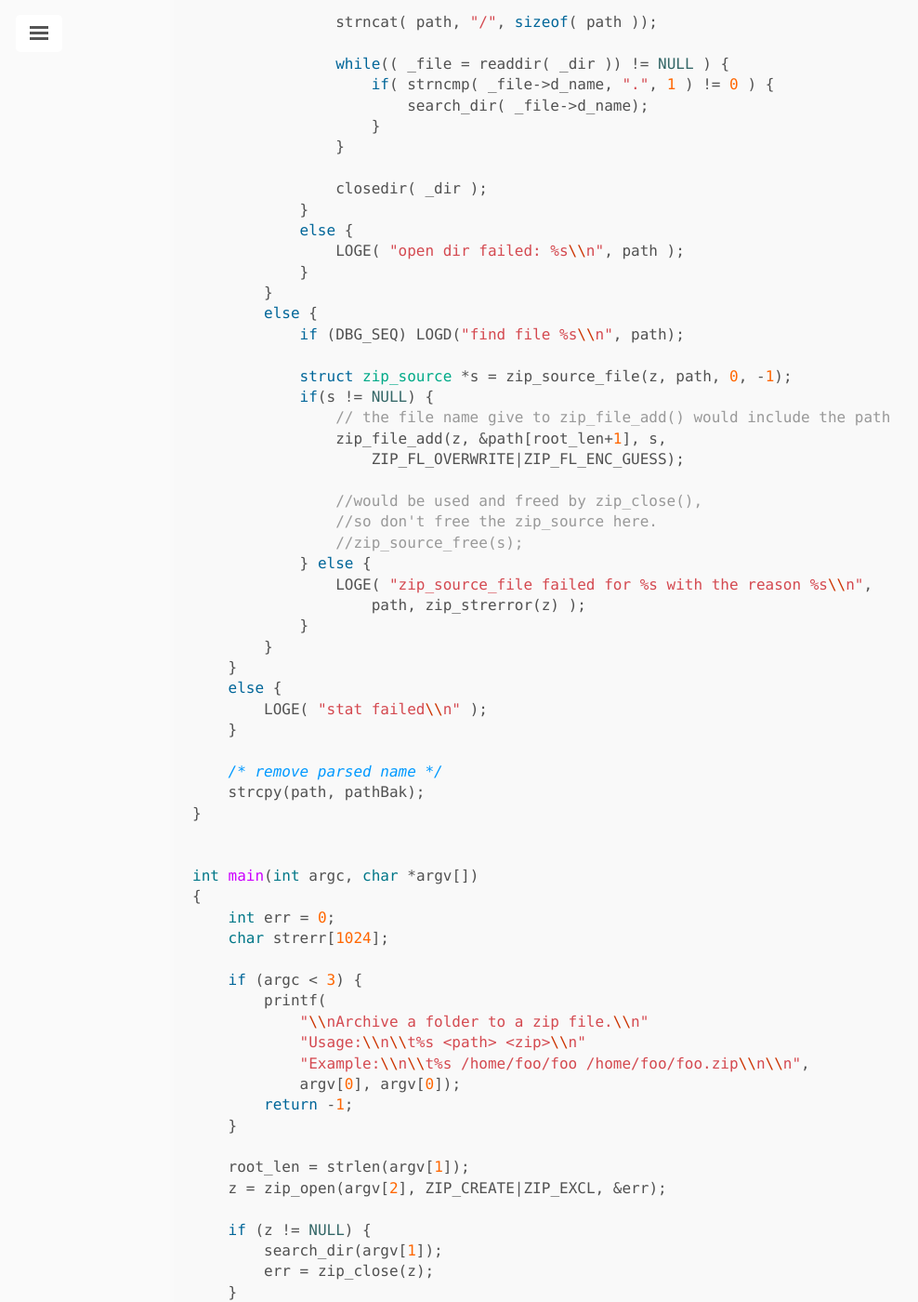
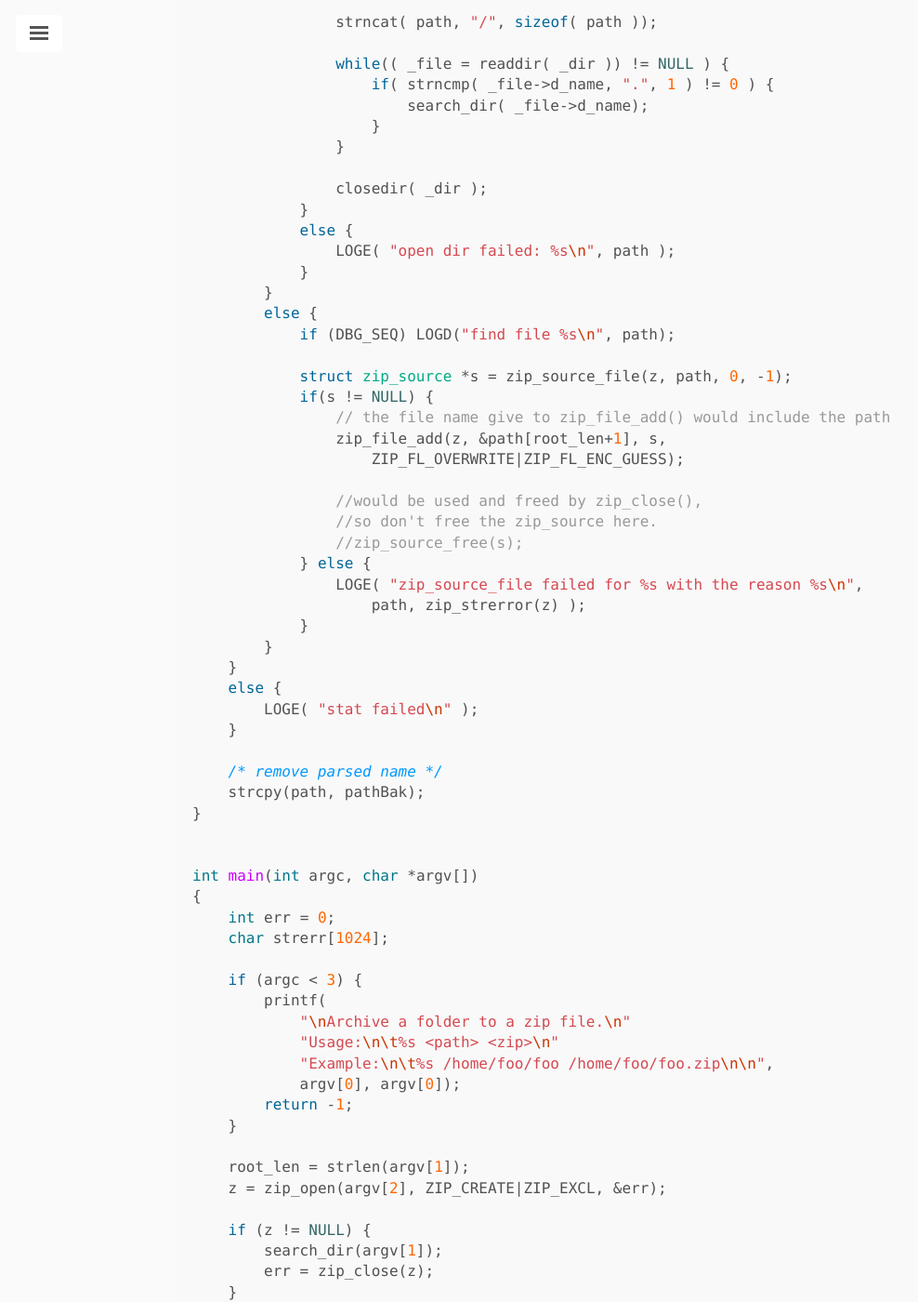
Before and after one commit to zeerd/zeerd.github.io, a Jekyll site: the page built from _posts/2015-03-02-linux-libzip.md, in a window 1280 px wide and 1400 px high, scrolled down 1694 px. Shown: the whole window at 93% size, without its empty margins (43-1031 px from the left). Built offline with Jekyll 4.4.1, drawn with Linux system fonts in a browser that asks for light colours; comment, search, counter and statistics services are not loaded; some of the changed text lies outside the part shown.

Commit message:
Update 2015-03-02-linux-libzip.md

```diff
--- a/_posts/2015-03-02-linux-libzip.md
+++ b/_posts/2015-03-02-linux-libzip.md
@@ -48,7 +48,7 @@ void search_dir ( const char * name )
     strcpy(pathBak, path);
     strncat( path, name, sizeof( path ));
 
-    if (DBG_SEQ) LOGI( "searching %s\\n", path );
+    if (DBG_SEQ) LOGI( "searching %s\n", path );
 
     if( stat( path, &_stbuf ) == 0 ) {
 
@@ -60,7 +60,7 @@ void search_dir ( const char * name )
 
             if( _dir ) {
 
-                if (DBG_SEQ) LOGD("find folder %s\\n", path);
+                if (DBG_SEQ) LOGD("find folder %s\n", path);
 
                 //Caution : no need to do this unless there is a empty folder
                 //zip_dir_add(z, name, ZIP_FL_ENC_GUESS);
@@ -76,11 +76,11 @@ void search_dir ( const char * name )
                 closedir( _dir );
             }
             else {
-                LOGE( "open dir failed: %s\\n", path );
+                LOGE( "open dir failed: %s\n", path );
             }
         }
         else {
-            if (DBG_SEQ) LOGD("find file %s\\n", path);
+            if (DBG_SEQ) LOGD("find file %s\n", path);
 
             struct zip_source *s = zip_source_file(z, path, 0, -1);
             if(s != NULL) {
@@ -92,13 +92,13 @@ void search_dir ( const char * name )
                 //so don't free the zip_source here.
                 //zip_source_free(s);
             } else {
-                LOGE( "zip_source_file failed for %s with the reason %s\\n",
+                LOGE( "zip_source_file failed for %s with the reason %s\n",
                     path, zip_strerror(z) );
             }
         }
     }
     else {
-        LOGE( "stat failed\\n" );
+        LOGE( "stat failed\n" );
     }
 
     /* remove parsed name */
@@ -113,9 +113,9 @@ int main(int argc, char *argv[])
 
     if (argc < 3) {
         printf(
-            "\\nArchive a folder to a zip file.\\n"
-            "Usage:\\n\\t%s <path> <zip>\\n"
-            "Example:\\n\\t%s /home/foo/foo /home/foo/foo.zip\\n\\n",
+            "\nArchive a folder to a zip file.\n"
+            "Usage:\n\t%s <path> <zip>\n"
+            "Example:\n\t%s /home/foo/foo /home/foo/foo.zip\n\n",
             argv[0], argv[0]);
         return -1;
     }
@@ -130,7 +130,7 @@ int main(int argc, char *argv[])
 
     if (err != 0) {
         zip_error_to_str(strerr, 1024, err, errno);
-        LOGE("operated zip fail for %s\\n", strerr);
+        LOGE("operated zip fail for %s\n", strerr);
     }
 
     return 0;
@@ -202,9 +202,9 @@ int main(int argc, char *argv[])
 
     if (argc < 2) {
         printf(
-            "\\nUn-Archive a zip file to the current path.\\n"
-            "Usage:\\n\\t%s <zip>\\n"
-            "Example:\\n\\t%s foo.zip\\n\\n",
+            "\nUn-Archive a zip file to the current path.\n"
+            "Usage:\n\t%s <zip>\n"
+            "Example:\n\t%s foo.zip\n\n",
             argv[0], argv[0]);
         return -1;
     }
@@ -215,12 +215,12 @@ int main(int argc, char *argv[])
         zip_int64_t i, c = zip_get_num_entries(z, ZIP_FL_UNCHANGED);
         for (i=0; i<c ; i++) {
             const char * name = zip_get_name(z, i, ZIP_FL_ENC_GUESS);
-            LOGI("find %s\\n", name);
+            LOGI("find %s\n", name);
             char *d = strdup(name);
             if (d != NULL) {
                 char *p = strrchr(d, '/');
                 if(p != NULL) {
-                    *p = '\\0';
+                    *p = '\0';
                     pmkdir(d);
                 }
                 free(d);
@@ -239,14 +239,14 @@ int main(int argc, char *argv[])
                     zip_fclose(f);
                 }
             } else {
-                LOGE("memory low\\n");
+                LOGE("memory low\n");
             }
         }
 
         err = zip_close(z);
     } else {
         zip_error_to_str(strerr, 1024, err, errno);
-        LOGE("operated zip fail for %s\\n", strerr);
+        LOGE("operated zip fail for %s\n", strerr);
     }
 
     return 0;
```
